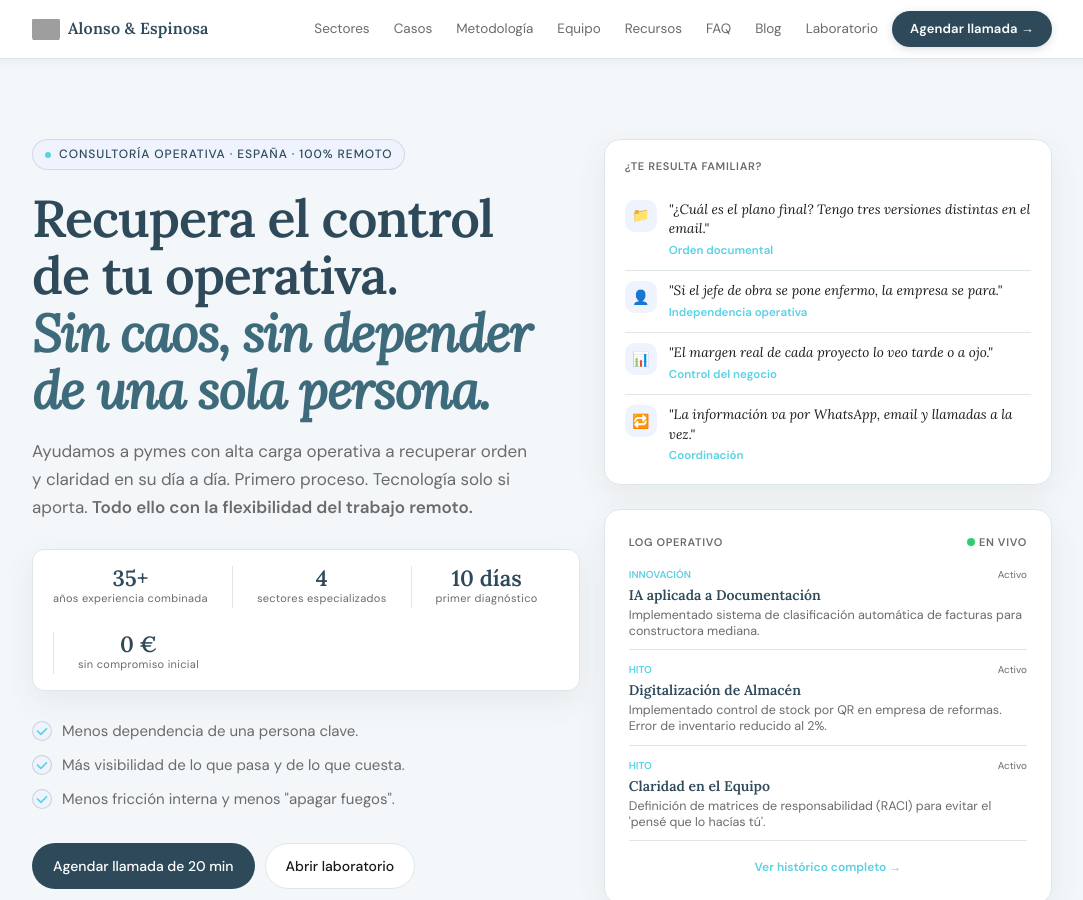
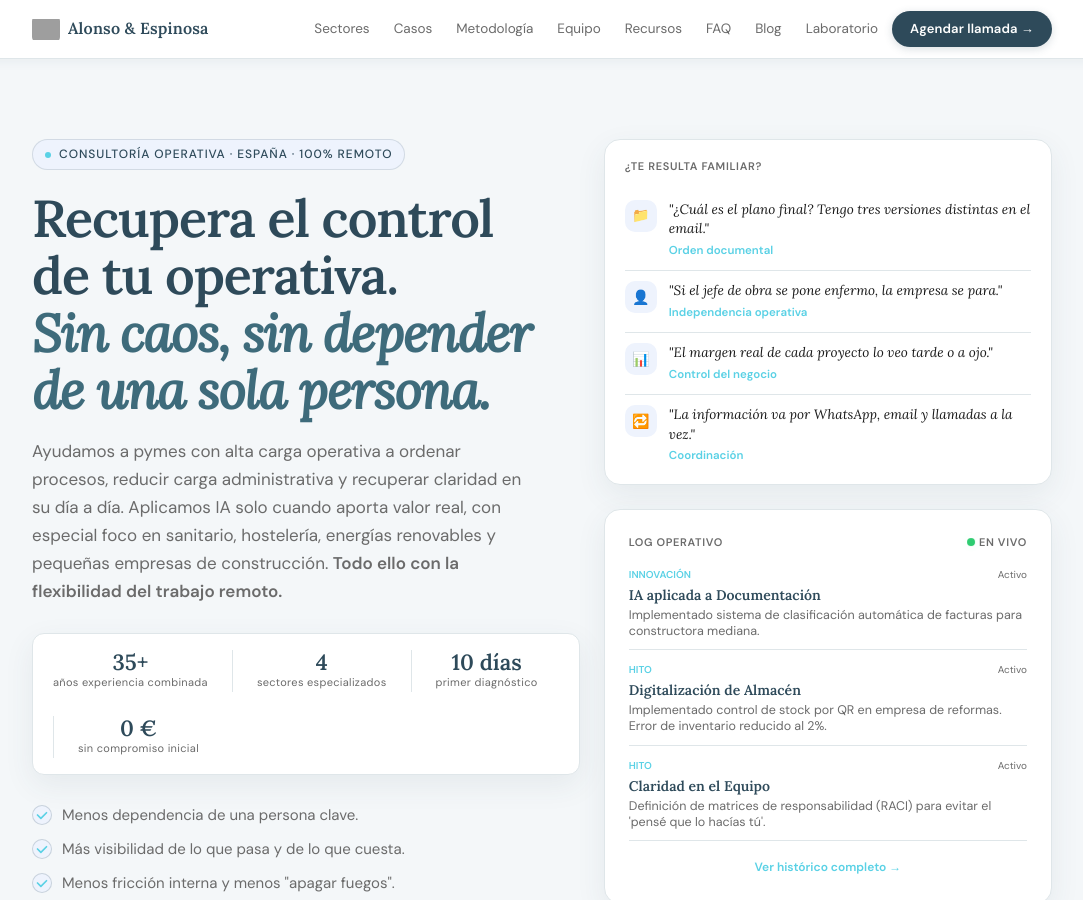
Before and after one commit to alauriela/alonsoespinosa-web, a Jekyll site: the page index.html, which Jekyll copies as it is, in a window 1280 px wide and 900 px high. Shown: the whole window, without its empty margins (98-1181 px from the left). Built offline with Jekyll 4.4.1, drawn with Linux system fonts in a browser that asks for light colours; a script that is not in the unit is left out; grey boxes are pictures that could not be loaded.

Commit message:
Revise hero lead text for clarity and detail
Updated the hero lead paragraph to clarify services and focus areas.

```diff
--- a/index.html
+++ b/index.html
@@ -461,7 +461,7 @@
       <div>
         <div class="hero-eyebrow"><span></span>Consultoría Operativa · España · 100% Remoto</div>
         <h1>Recupera el control<br>de tu operativa.<br><em>Sin caos, sin depender<br>de una sola persona.</em></h1>
-        <p class="hero-lead">Ayudamos a pymes con alta carga operativa a recuperar orden y claridad en su día a día. Primero proceso. Tecnología solo si aporta. <strong>Todo ello con la flexibilidad del trabajo remoto.</strong></p>
+        <p class="hero-lead">Ayudamos a pymes con alta carga operativa a ordenar procesos, reducir carga administrativa y recuperar claridad en su día a día. Aplicamos IA solo cuando aporta valor real, con especial foco en sanitario, hostelería, energías renovables y pequeñas empresas de construcción. <strong>Todo ello con la flexibilidad del trabajo remoto.</strong></p>
         <div class="hero-metrics">
           <div class="hero-metric">
             <span class="hero-metric-num">35+</span>
```
